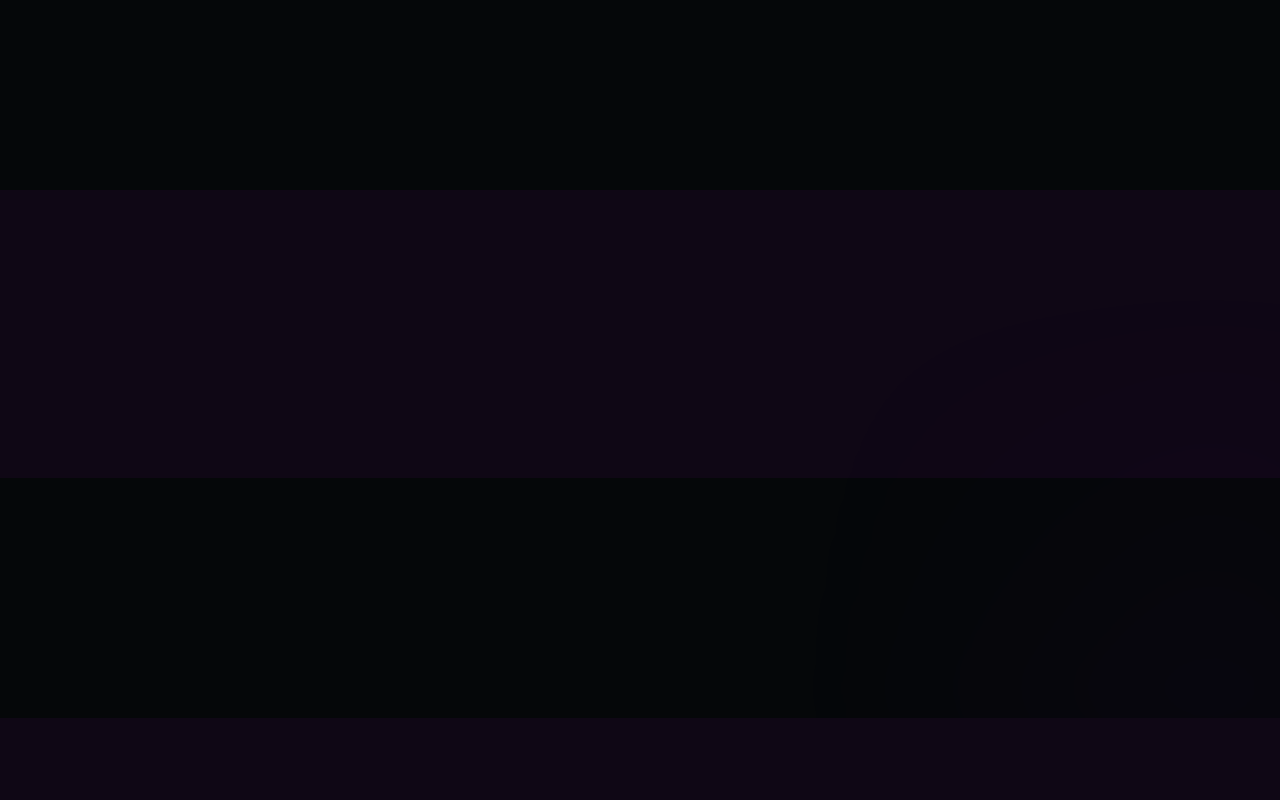
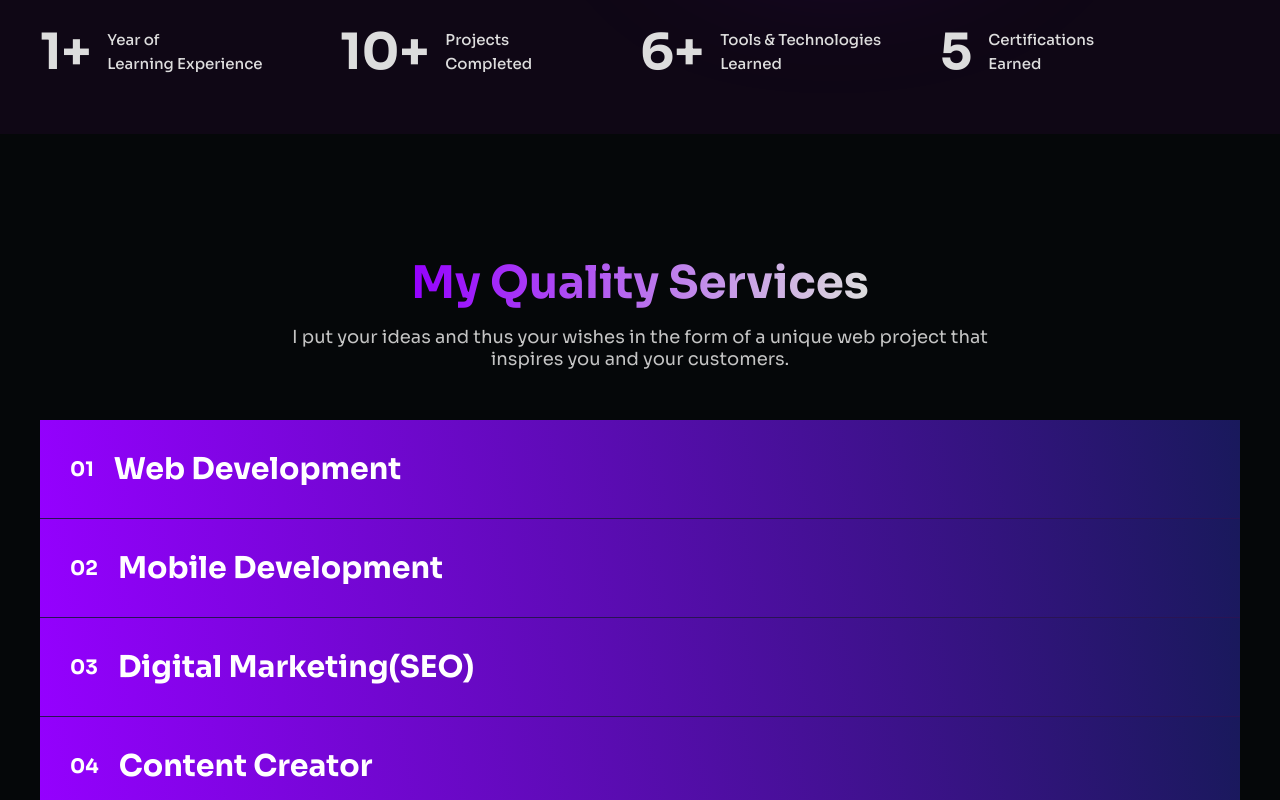
Before and after one commit to DiwanMalla/Portfolio, a Next.js app in the folder FORNTEND/: page / in a window 1280 px wide. Shown: the part 900-1700 px from the top of the page. Built offline with nearby package versions, Linux system fonts and the light colour scheme; a web font is replaced by a local one.

Commit message:
Added services section in home page

```diff
--- a/FORNTEND/pages/index.js
+++ b/FORNTEND/pages/index.js
@@ -109,11 +109,61 @@ export default function Home() {
               </div>
             </div>
           </div>
+          <div className="funfect_area flex flex-sb">
+            <div className="funfect_item">
+              <h3>1+</h3>
+              <h4>
+                Year of
+                <br /> Learning Experience
+              </h4>
+            </div>
+            <div className="funfect_item">
+              <h3>10+</h3>
+              <h4>
+                Projects
+                <br /> Completed
+              </h4>
+            </div>
+            <div className="funfect_item">
+              <h3>6+</h3>
+              <h4>
+                Tools & Technologies
+                <br /> Learned
+              </h4>
+            </div>
+            <div className="funfect_item">
+              <h3>5</h3>
+              <h4>
+                Certifications
+                <br /> Earned
+              </h4>
+            </div>
+          </div>
         </div>
       </section>
 
       {/* Services */}
-      <section className="services"></section>
+      <section className="services">
+        <div className="container">
+          <div className="services_titles">
+            <h2>My Quality Services</h2>
+            <p>
+              I put your ideas and thus your wishes in the form of a unique web
+              project that inspires you and your customers.
+            </p>
+          </div>
+          <div className="services_menu">
+            {services.map((service, index) => (
+              <div key={index} className="services_item sactive">
+                <div className="left_s_box">
+                  <span>0{index + 1}</span>
+                  <h3>{service.title}</h3>
+                </div>
+              </div>
+            ))}
+          </div>
+        </div>
+      </section>
 
       {/* Projects */}
       <section className="projects"></section>
```
